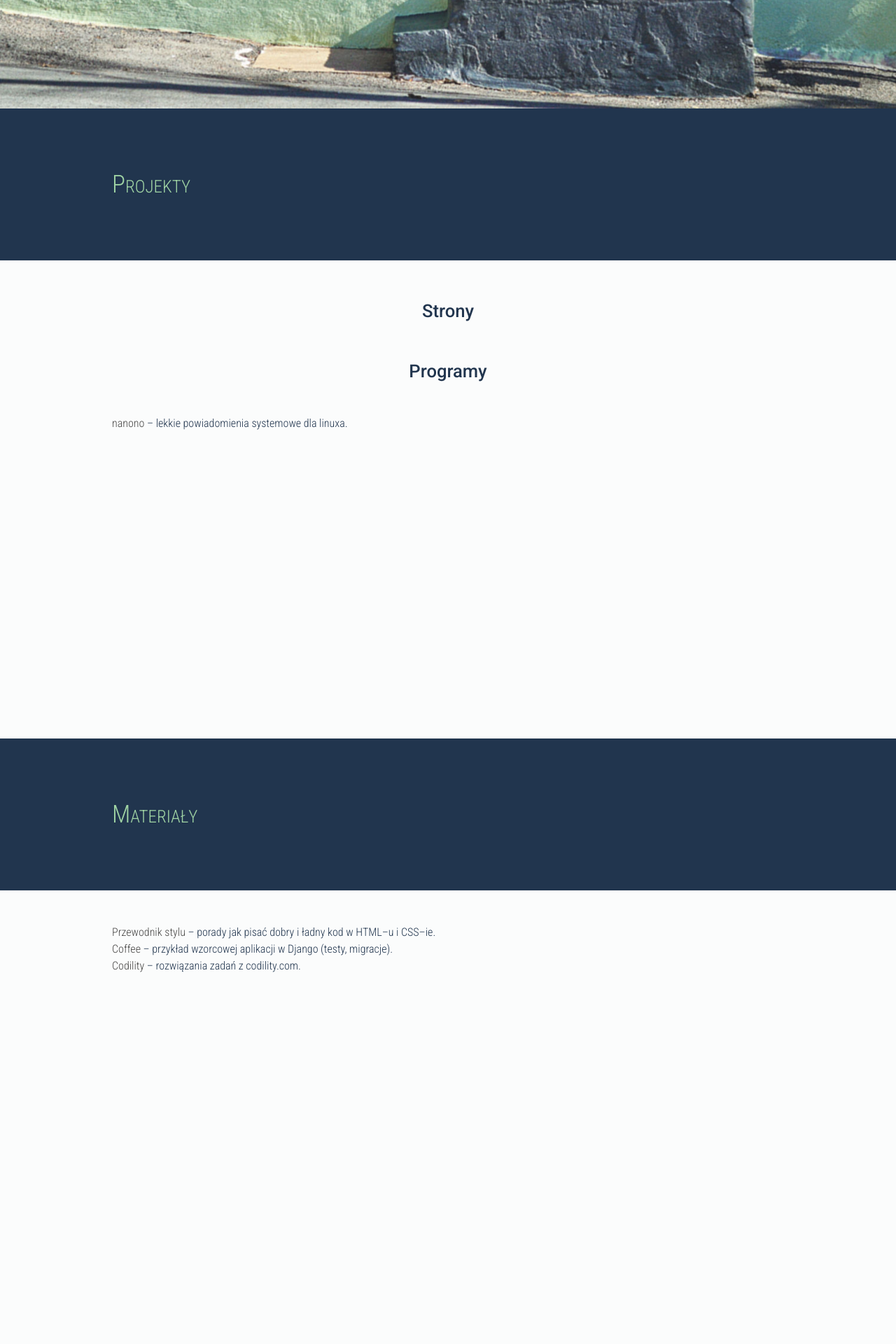
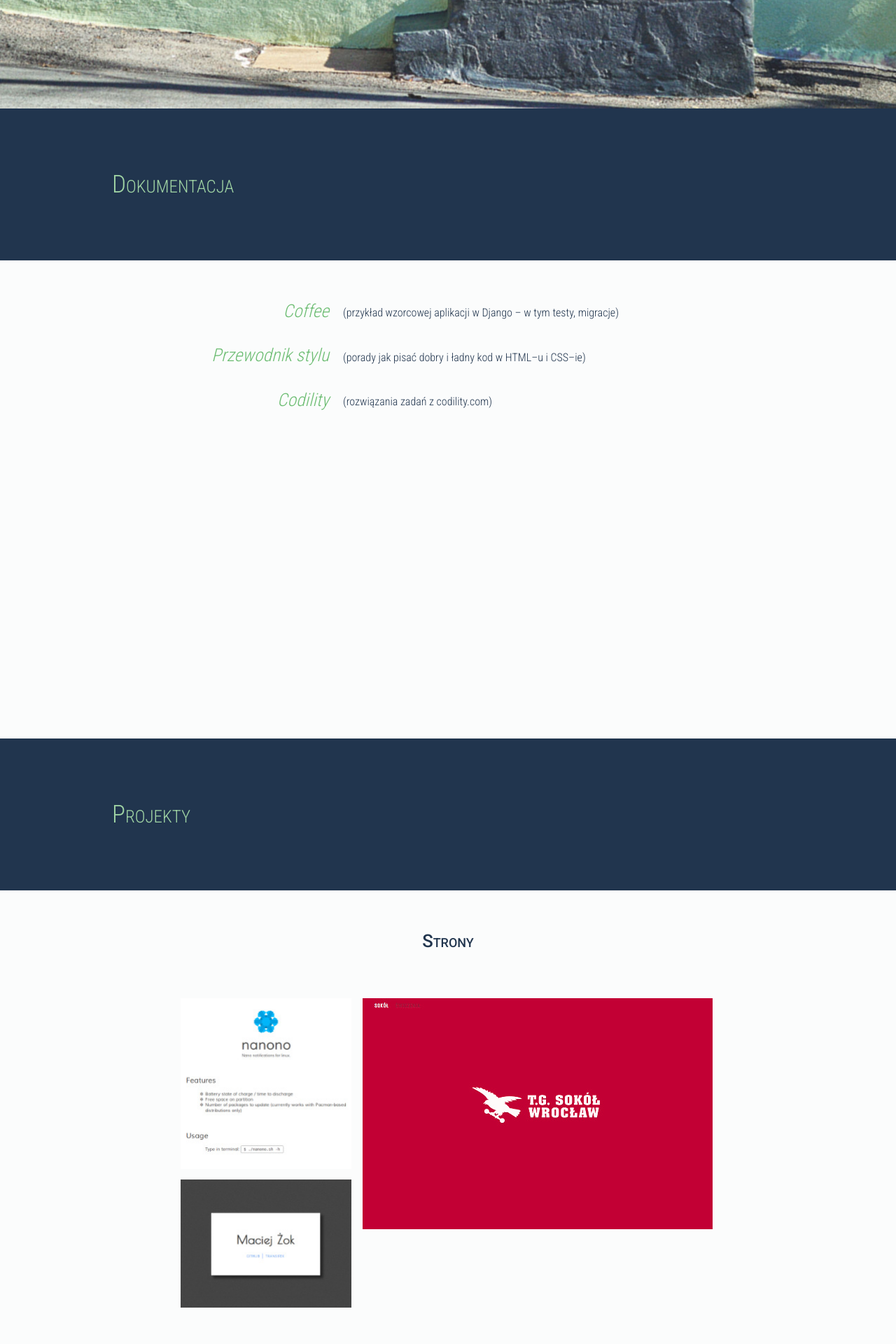
Before and after one commit to macie/macie.github.io, a Jekyll site: the page built from index.html, in a window 1280 px wide. Shown: the part 745-2665 px from the top of the page at 70% size. Built offline with Jekyll 4.4.1, drawn with Linux system fonts in a browser that asks for light colours; nearby versions of some CDN libraries; some of the changed text lies outside the part shown.

Commit message:
add gallery

```diff
--- a/css/default.css
+++ b/css/default.css
@@ -140,34 +140,38 @@ a {
 }
 /* line 9, ../_sass/default.scss */
 a:hover, a:link, a:active, a:visited {
-  color: #474645;
+  color: #6dbd73;
+}
+/* line 13, ../_sass/default.scss */
+a:hover {
+  border-bottom: 1px solid;
 }
 
-/* line 14, ../_sass/default.scss */
+/* line 18, ../_sass/default.scss */
 html, body {
   height: 100%;
   width: 100%;
 }
 
-/* line 20, ../_sass/default.scss */
+/* line 24, ../_sass/default.scss */
 body {
   font-family: 'Roboto Condensed', sans-serif;
   background-color: #fbfcfc;
   color: #21354e;
 }
-/* line 26, ../_sass/default.scss */
+/* line 30, ../_sass/default.scss */
 body section {
   position: relative;
   z-index: 1;
   width: 100%;
-  height: 100%;
+  min-height: 100%;
 }
-/* line 33, ../_sass/default.scss */
+/* line 37, ../_sass/default.scss */
 body section header {
   background-color: #21354e;
   color: #a0d4a4;
 }
-/* line 37, ../_sass/default.scss */
+/* line 41, ../_sass/default.scss */
 body section header h1 {
   max-width: 960px;
   margin-left: auto;
@@ -186,7 +190,7 @@ body section header h1:after {
   display: block;
   clear: both;
 }
-/* line 46, ../_sass/default.scss */
+/* line 50, ../_sass/default.scss */
 body section article {
   max-width: 960px;
   margin-left: auto;
@@ -203,7 +207,7 @@ body section article:after {
   display: block;
   clear: both;
 }
-/* line 52, ../_sass/default.scss */
+/* line 56, ../_sass/default.scss */
 body section article h2 {
   margin-top: 0em;
   padding-top: 0em;
@@ -212,9 +216,44 @@ body section article h2 {
   font-size: 1.6em;
   line-height: 1.875em;
   font-family: 'Roboto', sans-serif;
+  font-variant: small-caps;
   text-align: center;
 }
-/* line 62, ../_sass/default.scss */
+/* line 65, ../_sass/default.scss */
+body section article h3 {
+  -moz-box-sizing: border-box;
+  -webkit-box-sizing: border-box;
+  box-sizing: border-box;
+  width: 33.33333%;
+  float: left;
+  padding-left: 1.04167%;
+  padding-right: 1.04167%;
+  margin-top: 0em;
+  padding-top: 0em;
+  padding-bottom: 0em;
+  margin-bottom: -1.275em;
+  font-size: 1.6em;
+  line-height: 1.875em;
+  font-style: italic;
+  text-align: right;
+  color: #8d8c8b;
+}
+/* line 76, ../_sass/default.scss */
+body section article p {
+  -moz-box-sizing: border-box;
+  -webkit-box-sizing: border-box;
+  box-sizing: border-box;
+  width: 66.66667%;
+  float: right;
+  padding-left: 1.04167%;
+  padding-right: 1.04167%;
+  margin-left: 33.33333%;
+  margin-top: 0em;
+  padding-top: 0em;
+  padding-bottom: 1.5em;
+  margin-bottom: 0em;
+}
+/* line 84, ../_sass/default.scss */
 body footer {
   margin-top: 0em;
   padding-top: 4.5em;
@@ -224,8 +263,12 @@ body footer {
   background-color: #a0d4a4;
   color: #fbfcfc;
 }
+/* line 92, ../_sass/default.scss */
+body footer a:link {
+  color: #474645;
+}
 
-/* line 73, ../_sass/default.scss */
+/* line 98, ../_sass/default.scss */
 #main-page {
   z-index: -100;
   height: 100%;
@@ -235,7 +278,7 @@ body footer {
   -webkit-background-size: cover;
   background-size: cover;
 }
-/* line 81, ../_sass/default.scss */
+/* line 106, ../_sass/default.scss */
 #main-page header {
   position: absolute;
   top: 50%;
@@ -244,7 +287,7 @@ body footer {
   text-align: right;
   background-color: #fbfcfc;
 }
-/* line 92, ../_sass/default.scss */
+/* line 117, ../_sass/default.scss */
 #main-page h1 {
   z-index: -99;
   margin-top: 0em;
@@ -258,3 +301,62 @@ body footer {
   background-color: #fbfcfc;
   color: #21354e;
 }
+
+/* line 131, ../_sass/default.scss */
+.gallery {
+  -moz-box-sizing: border-box;
+  -webkit-box-sizing: border-box;
+  box-sizing: border-box;
+  width: 83.33333%;
+  float: left;
+  padding-left: 1.04167%;
+  padding-right: 1.04167%;
+  margin-left: 8.33333%;
+  margin-top: 0em;
+  padding-top: 0em;
+  padding-bottom: 0em;
+  margin-bottom: 3em;
+  padding-top: 2.08333%;
+  padding-bottom: 1.45833%;
+}
+/* line 138, ../_sass/default.scss */
+.gallery a {
+  display: inline-block;
+  background-color: #030507;
+  border: none;
+}
+/* line 145, ../_sass/default.scss */
+.gallery img {
+  display: block;
+  width: 100%;
+  -moz-transition: all 0.3s linear;
+  -o-transition: all 0.3s linear;
+  -webkit-transition: all 0.3s linear;
+  transition: all 0.3s linear;
+}
+/* line 152, ../_sass/default.scss */
+.gallery img:hover {
+  filter: progid:DXImageTransform.Microsoft.Alpha(Opacity=20);
+  opacity: 0.2;
+}
+/* line 156, ../_sass/default.scss */
+.gallery li:first-child, .gallery li:nth-child(3) {
+  -moz-box-sizing: border-box;
+  -webkit-box-sizing: border-box;
+  box-sizing: border-box;
+  width: 33.33333%;
+  float: left;
+  padding-left: 1.04167%;
+  padding-right: 1.04167%;
+  margin-bottom: 1.04167%;
+}
+/* line 161, ../_sass/default.scss */
+.gallery li:nth-child(2) {
+  -moz-box-sizing: border-box;
+  -webkit-box-sizing: border-box;
+  box-sizing: border-box;
+  width: 66.66667%;
+  float: right;
+  padding-left: 1.04167%;
+  padding-right: 1.04167%;
+}
--- a/index.html
+++ b/index.html
@@ -10,30 +10,37 @@ title: Maciej Żok
 	</header>
 </section>
 
+<section id="dokumentacja">
+	<header>
+		<h1>Dokumentacja</h1>
+	</header>
+	<article>
+		<h3><a href="https://github.com/macie/coffee">Coffee</a></h3>
+		<p>(przykład wzorcowej aplikacji w Django – w tym testy, migracje)</p>
+
+		<h3><a href="/przewodnik-stylu">Przewodnik stylu</a></h3>
+		<p>(porady jak pisać dobry i ładny kod w HTML–u i CSS–ie)</p>
+
+		<h3><a href="https://github.com/macie/codility">Codility</a></h3>
+		<p>(rozwiązania zadań z <em>codility.com</em>)</p>
+	</article>
+</section>
+
 <section id="projekty">
 	<header>
 		<h1>Projekty</h1>
 	</header>
 	<article>
 		<h2>Strony</h2>
+		<ul class="gallery">
+			<li><a href="/nanono"><img src="/images/nanono.jpg"></a></li>
+			<li><a href="http://sokol.wroclaw.pl"><img src="/images/sokol.jpg"></a></li>
+			<li><a href="#projekty"><img src="/images/stara_strona.jpg"></a></li>
+		</ul>
 
 		<h2>Programy</h2>
-		<ul>
-			<li><a href="/nanono">nanono</a> – lekkie powiadomienia systemowe dla linuxa.</li>
-		</ul>
-	</article>
-</section>
-
-<section id="materialy">
-	<header>
-		<h1>Materiały</h1>
-	</header>
-	<article>
-		<ul>
-			<li><a href="/przewodnik-stylu">Przewodnik stylu</a> – porady jak pisać dobry i ładny kod w HTML–u i CSS–ie.</li>
-			<li><a href="https://github.com/macie/coffee">Coffee</a> – przykład wzorcowej aplikacji w Django (testy, migracje).</li>
-			<li><a href="https://github.com/macie/codility">Codility</a> – rozwiązania zadań z <em>codility.com</em>.</li>
-		</ul>
+		<h3><a href="/nanono">nanono</a></h3>
+		<p>(lekkie powiadomienia systemowe dla linuxa)</p>
 	</article>
 </section>
 
@@ -42,11 +49,17 @@ title: Maciej Żok
 		<h1>TODO</h1>
 	</header>
 	<article>
-		<ul>
-			<li><a href="https://github.com/macie/himamo">himamo</a> – ukryte modele Markowa.</li>
-			<li><strong>livesource</strong> – debugowanie czasu rzeczywistego.</li>
-			<li><strong>unittest.sh</strong> – kompleksowe narzędzie do testów jednostkowych dla skryptów powłokowych.</li>
-			<li><a href="https://minlang.github.io/">minlang</a> – wielojęzyczny słownik wyrazów podstawowych.</li>
-		</ul>
+		<h3><a href="https://github.com/macie/himamo">himamo</a></h3>
+		<p>(ukryte modele Markowa)</p>
+
+		<h3>livesource</h3>
+		<p>(debugowanie czasu rzeczywistego)</p>
+
+		<h3>unittest.sh</h3>
+		<p>(kompleksowe narzędzie do testów jednostkowych dla skryptów powłokowych)</p>
+
+		<h3><a href="https://minlang.github.io/">minlang</a></h3>
+		<p>(wielojęzyczny słownik wyrazów podstawowych)</p>
+
 	</article>
 </section>
```
Also changed, not shown: _sass/_base.scss (+3 -11 lines), _sass/default.scss (+63 -3 lines), _layouts/default.html (line endings or trailing spaces), images/nanono.jpg (added), images/sokol.jpg (added), images/stara_strona.jpg (added).
